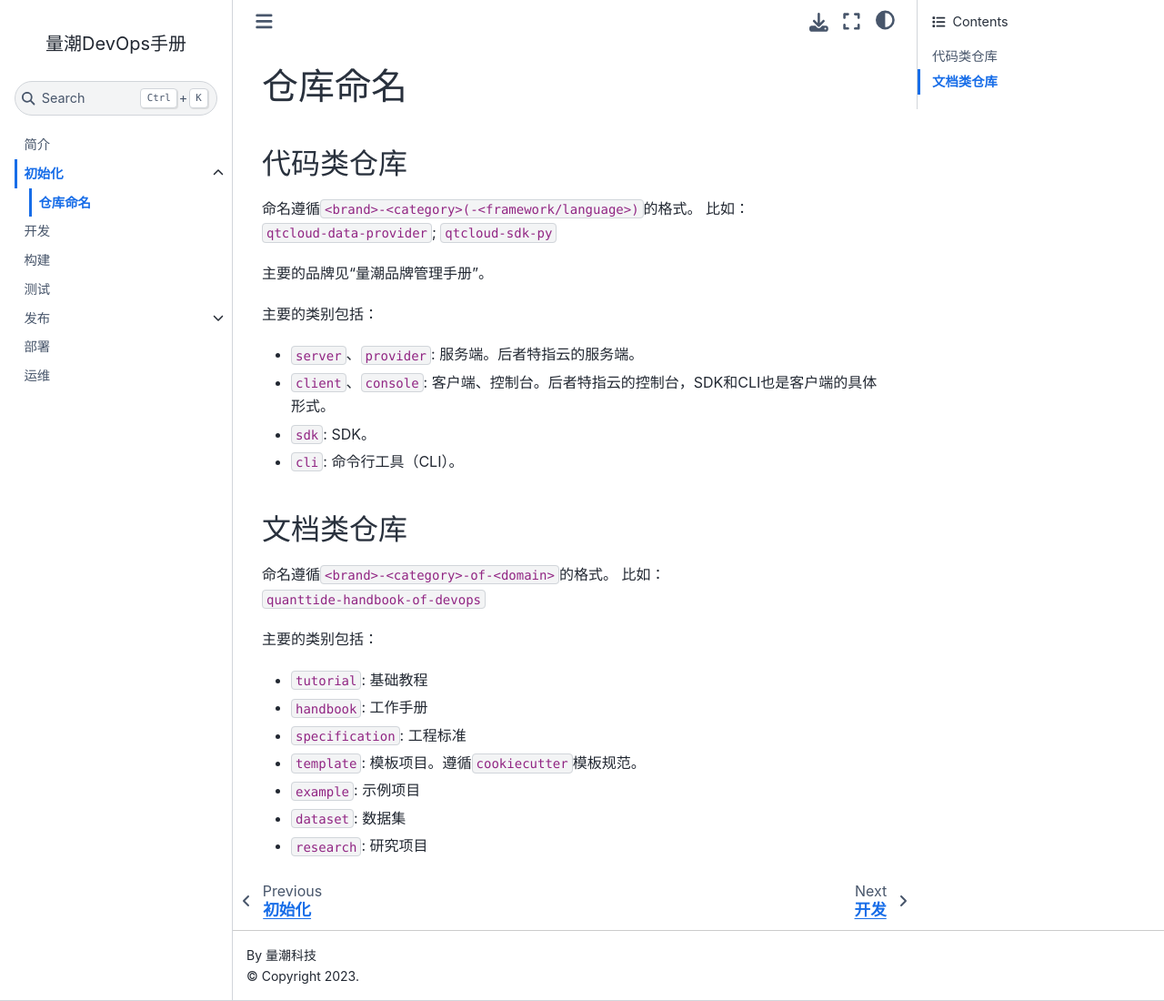
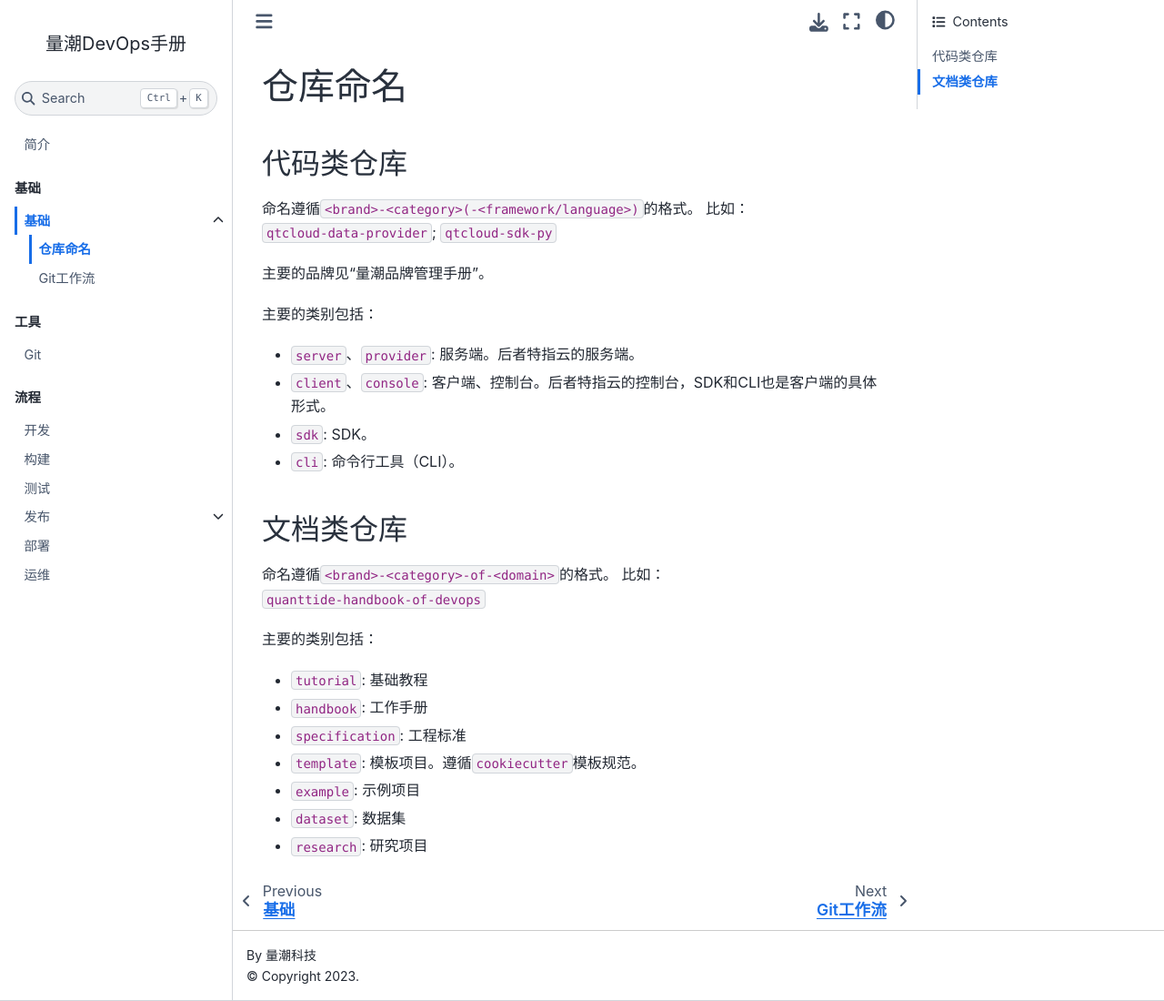
Before and after one commit to quanttide/quanttide-handbook-of-devops, a Jupyter Book: the page built from general/repo_naming.md, in a window 1280 px wide and 1100 px high. Shown: the whole window at 91% size. Built offline with Jupyter Book 1.0.4 settings and Sphinx 7.4.7 and the Sphinx Book theme 1.1.4, drawn with Linux system fonts in a browser that asks for light colours; pages that are not in the unit, such as notebooks, are missing from menus.

Commit message:
feat: 升级目录

```diff
--- a/_toc.yml
+++ b/_toc.yml
@@ -1,21 +1,29 @@
 format: jb-book
 root: index.md
-chapters:
-  - file: init/README.md
-    sections:
-      - file: init/repo_naming.md
-  - file: planning/README.md
-  - file: coding/README.md
-  - file: building/README.md
-  - file: testing/README.md
-  - file: releasing/README.md
-    sections:
-      - file: releasing/semvar/README.md
+parts:
+  - caption: 基础
+    chapters:
+      - file: general/README.md
         sections:
-          - file: releasing/semvar/general.md
-          - file: releasing/semvar/private_versions.md
-          - file: releasing/semvar/prerelease_versions.md
-          - file: releasing/semvar/tools.md
-  - file: deploying/README.md
-  - file: operating/README.md
-  - file: monitoring/README.md
+          - file: general/repo_naming.md
+          - file: general/git_workflow.md
+  - caption: 工具
+    chapters:
+      - file: git/README.md
+  - caption: 流程
+    chapters:
+      - file: planning/README.md
+      - file: coding/README.md
+      - file: building/README.md
+      - file: testing/README.md
+      - file: releasing/README.md
+        sections:
+          - file: releasing/semvar/README.md
+            sections:
+              - file: releasing/semvar/general.md
+              - file: releasing/semvar/private_versions.md
+              - file: releasing/semvar/prerelease_versions.md
+              - file: releasing/semvar/tools.md
+      - file: deploying/README.md
+      - file: operating/README.md
+      - file: monitoring/README.md
--- /dev/null
+++ b/general/README.md
@@ -0,0 +1 @@
+# 基础
--- a/init/README.md
+++ /dev/null
@@ -1 +0,0 @@
-# 初始化
```
Also changed, not shown: general/git_workflow.md (added, +4 -0 lines), git/README.md (added, +3 -0 lines), general/repo_naming.md (renamed from init/repo_naming.md).
